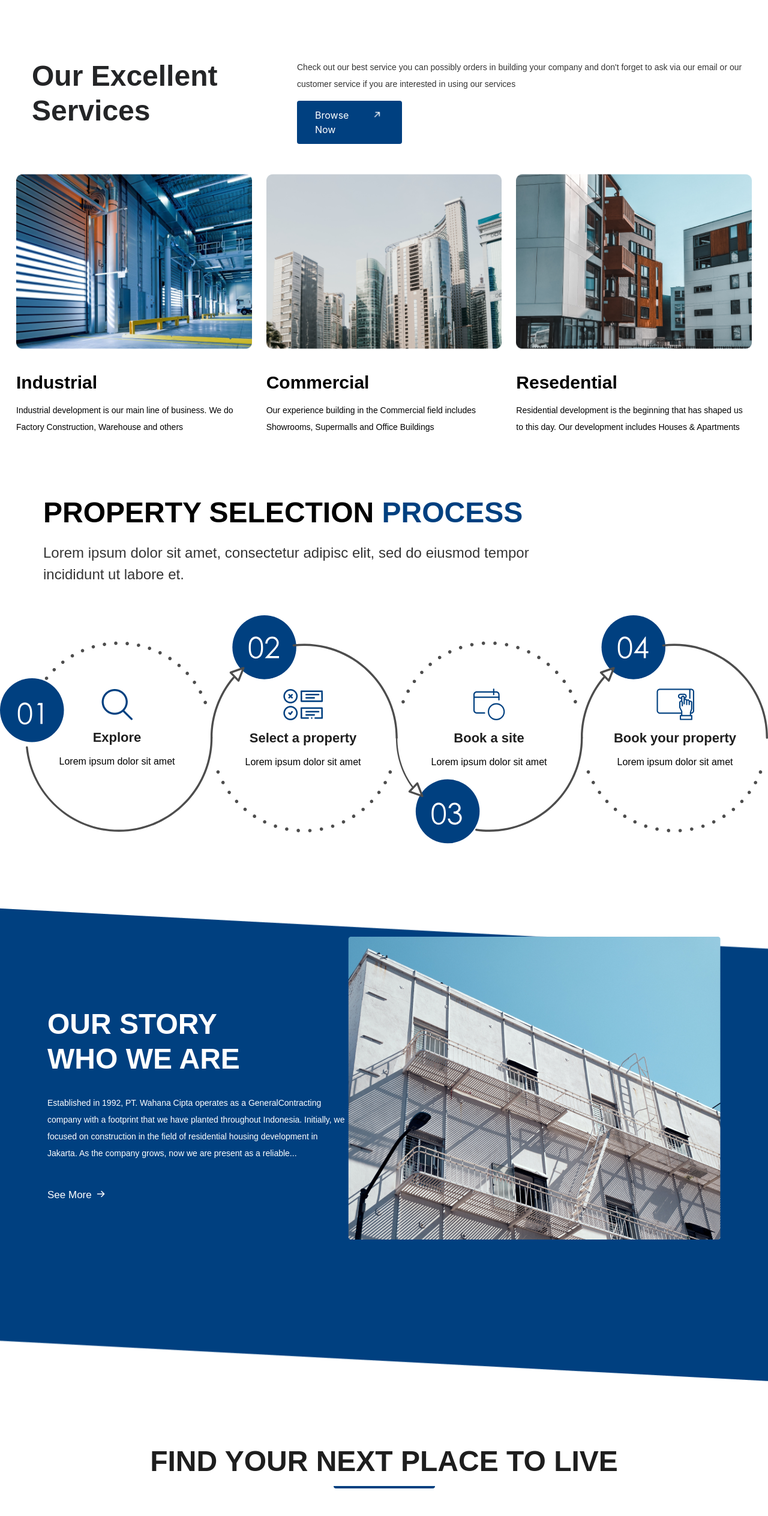
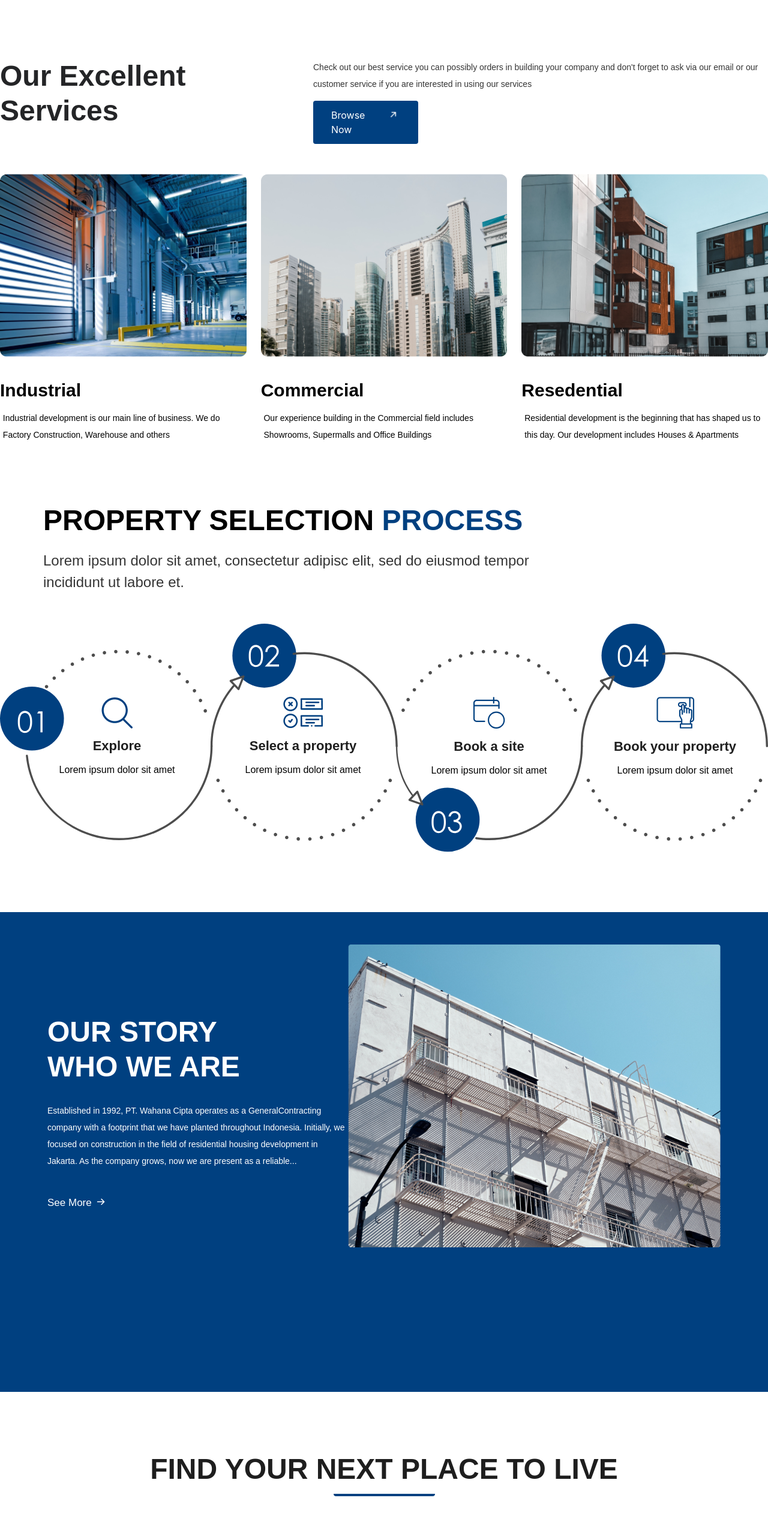
Before and after one commit to LaibaTahir1/state_dapp, a React (Create React App) app: page / in a window 1280 px wide. Shown: the part 1918-4446 px from the top of the page at 60% size. Built offline with nearby package versions, Linux system fonts and the light colour scheme.

Commit message:
add new changes

```diff
--- a/src/Components/Services.js
+++ b/src/Components/Services.js
@@ -2,10 +2,10 @@ import React from 'react'
 
 function Services() {
   return (
-    <div className='mt-[67px] md:mt-[100px] max-w-[1226px]  px-[16px] md:px-0 mx-auto w-full'>
+    <div className='mt-[67px] md:mt-[100px]  px-[16px] md:px-0 mx-auto w-full'>
         <div>
         <div className=' block md:flex justify-between'>
-            <h2 className=' text-black-600  text-center md:text-start max-w-[416px] mx-auto font-semibold text-25 md:text-48  leading-[31px] md:leading-[58px] font-Montserrat'>Our Excellent Services</h2>
+            <h2 className=' text-black-600  text-center md:text-start max-w-[416px] mx-auto md:mx-0 font-semibold text-25 md:text-48  leading-[31px] md:leading-[58px] font-Montserrat'>Our Excellent Services</h2>
         <div>
             <p className='max-w-[365px] md:max-w-[758px] mt-[12px] md:mt-0 mx-auto text-center md:text-start text-black-200 text-14 md:text-19 font-Poppins leading-[22px] md:leading-7 font-medium'>Check out our best service you can possibly orders in building your company and don't forget to ask via our email or our customer service if you are interested in using our services</p>
             <div className='hidden md:flex  bg-blue-400 text-white px-[30px] mt-3.5 py-3 w-[175px] rounded-[4px]'>
--- a/src/Components/StorySection.js
+++ b/src/Components/StorySection.js
@@ -6,7 +6,7 @@ function StorySection() {
     style={{
         background:'url(/assets/images/blueBg.png)',
         backgroundRepeat:'no-repeat',
-        backgroundSize:'cover',
+        backgroundSize:'150%',
         backgroundPosition:'center',
         height:'800px',
     }} className='px-[16px] md:px-0 '>
--- a/src/Components/TeamSection.js
+++ b/src/Components/TeamSection.js
@@ -1,6 +1,9 @@
-import React from "react";
+import React, { useState } from "react";
 
 function TeamSection() {
+
+  const [ isHover, setIsHover ] = useState(1)
+
   return (
     <div className=" bg-grey-1500 pb-0 md:pb-[40px]  px-[16px] md:px-0  pt-[60px] md:pt-[100px]">
       <div className="flex justify-center">
@@ -16,14 +19,16 @@ function TeamSection() {
       </p>
       <div className="mt-[24px] md:mt-[144px] flex justify-center max-w-[1440px] mx-auto w-full">
         <div className="grid grid-cols-1 md:grid-cols-3 lg:grid-cols-4 gap-[23px]">
-        <div className=" bg-grey-1300  hover:bg-blue-400 hover:text-white">
+        <div onMouseEnter={()=>setIsHover(1)}
+        onMouseLeave={()=>setIsHover(null)}
+         className=" bg-grey-1300  hover:bg-blue-400 hover:text-white">
             <img src="/assets/images/Man1.png" alt="" />
             <div className="py-[23px] px-[21px]  rounded-b-[4px]">
               <p className=" text-23 font-semibold font-PlusJakartaSans">
                 Elena Gilberts
               </p>
               <div className="flex justify-between">
-                <p className=" text-18 font-normal font-PlusJakartaSans text-blue-400 ">
+                <p className={`text-18 font-normal font-PlusJakartaSans ${isHover === 1 ? 'text-white':'text-blue-400'}`}>
                   Land Seller
                 </p>
                 <div>
```
Also changed, not shown: src/App.js (indentation only).
